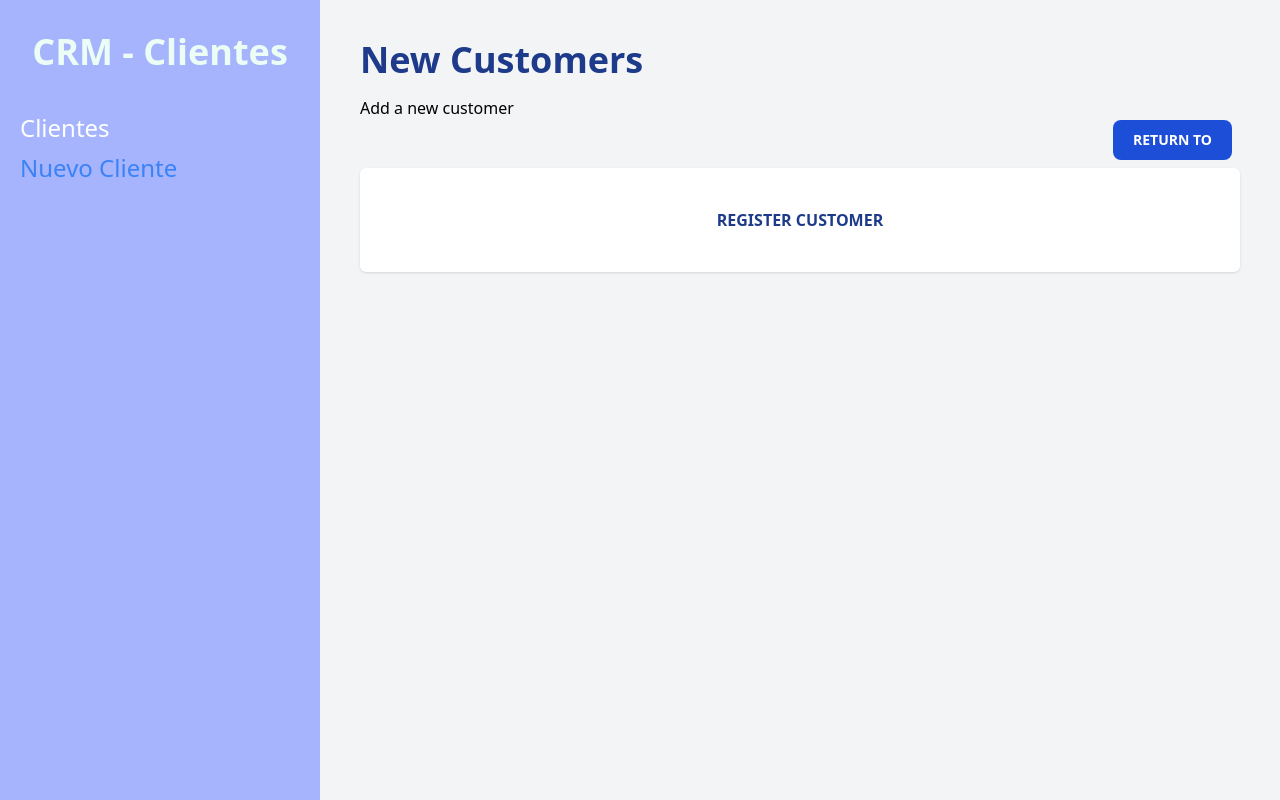
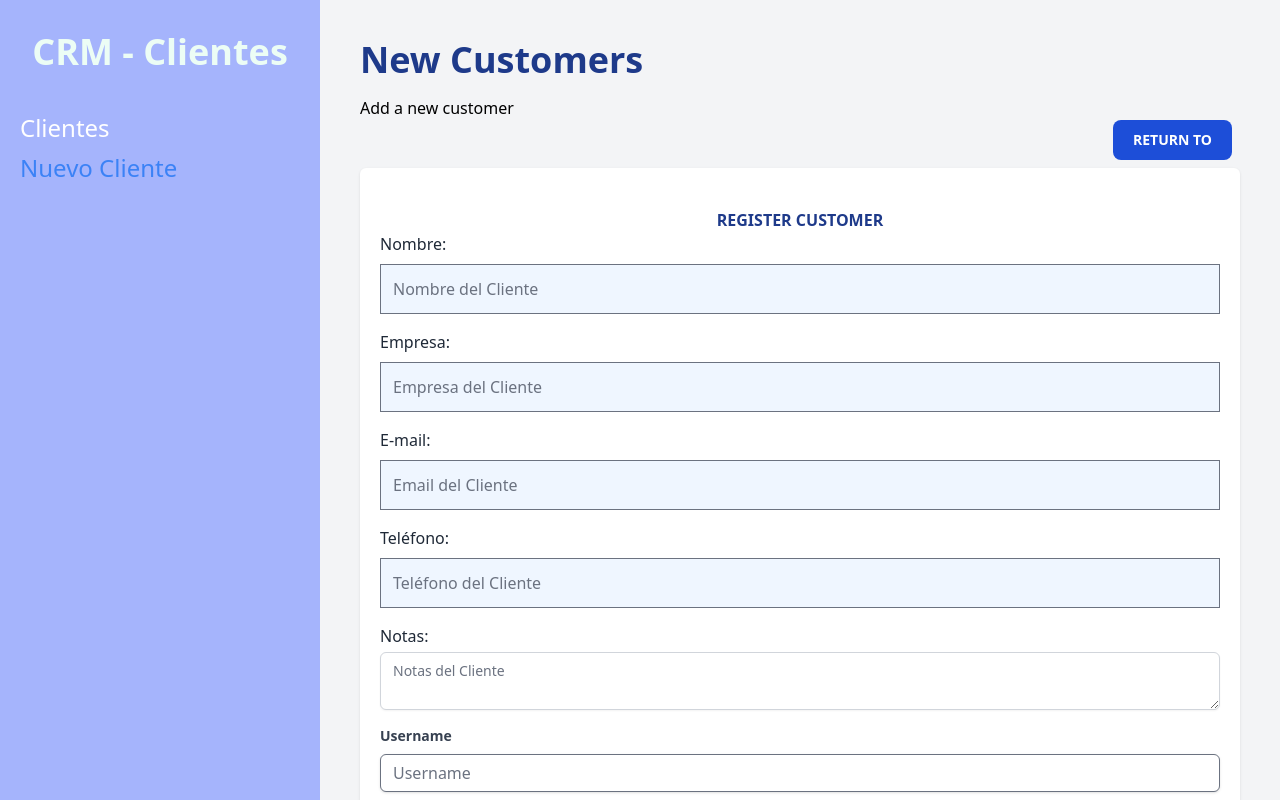
Before and after one commit to miguel8arivera/client-managment, a React (Vite) app: page /new/customer in a window 1280 px wide. Built offline with nearby package versions, Linux system fonts and the light colour scheme.

Commit message:
CustomerPageForm.tsx file added in working in views and to be completed

```diff
--- a/package.json
+++ b/package.json
@@ -9,6 +9,7 @@
     "preview": "vite preview"
   },
   "dependencies": {
+    "@tailwindcss/forms": "^0.5.3",
     "react": "^18.2.0",
     "react-dom": "^18.2.0",
     "react-router-dom": "^6.6.1"
--- /dev/null
+++ b/src/components/CustomerPageForm.tsx
@@ -0,0 +1,109 @@
+import { FC } from 'react';
+
+const CustomerPageForm: FC = function () {
+  return (
+    <>
+      <div className="mb-4">
+        <label className="text-gray-800" htmlFor="nombre">
+          Nombre:
+        </label>
+        <input
+          id="nombre"
+          type="text"
+          className="mt-2 block w-full p-3 bg-blue-50"
+          placeholder="Nombre del Cliente"
+          name="nombre"
+        />
+      </div>
+      <div className="mb-4">
+        <label className="text-gray-800" htmlFor="empresa">
+          Empresa:
+        </label>
+        <input
+          id="empresa"
+          type="text"
+          className="mt-2 block w-full p-3 bg-blue-50"
+          placeholder="Empresa del Cliente"
+          name="empresa"
+        />
+      </div>
+
+      <div className="mb-4">
+        <label className="text-gray-800" htmlFor="email">
+          E-mail:
+        </label>
+        <input
+          id="email"
+          type="email"
+          className="mt-2 block w-full p-3 bg-blue-50"
+          placeholder="Email del Cliente"
+          name="email"
+        />
+      </div>
+
+      <div className="mb-4">
+        <label className="text-gray-800" htmlFor="telefono">
+          Teléfono:
+        </label>
+        <input
+          id="telefono"
+          type="tel"
+          className="mt-2 block w-full p-3 bg-blue-50"
+          placeholder="Teléfono del Cliente"
+          name="telefono"
+        />
+      </div>
+
+      <div className="mb-4">
+        <label className="text-gray-800" htmlFor="notas">
+          Notas:
+        </label>
+        <textarea
+          as="textarea"
+          id="notas"
+          type="text"
+          className="mt-1 block w-full rounded-md border-gray-300 shadow-sm focus:border-indigo-500 focus:ring-indigo-500 sm:text-sm"
+          placeholder="Notas del Cliente"
+          name="notas"
+        />
+      </div>
+      <div className="mb-4">
+        <label
+          className="block text-gray-700 text-sm font-bold mb-2"
+          htmlFor="username"
+        >
+          Username
+        </label>
+        <input
+          className="shadow appearance-none border rounded-md w-full py-2 px-3 text-gray-700 leading-tight focus:outline-none focus:shadow-outline"
+          id="username"
+          type="text"
+          placeholder="Username"
+        />
+      </div>
+
+      <div>
+        <label
+          htmlFor="about"
+          className="block text-sm font-medium text-gray-700"
+        >
+          About
+        </label>
+        <div className="mt-1">
+          <textarea
+            id="about"
+            name="about"
+            rows={3}
+            className="mt-1 block w-full rounded-md border-gray-300 shadow-sm focus:border-indigo-500 focus:ring-indigo-500 sm:text-sm"
+            placeholder="you@example.com"
+          ></textarea>
+        </div>
+        <p className="mt-2 text-sm text-gray-500">
+          Brief description for your profile. URLs are hyperlinked.
+        </p>
+      </div>
+    </>
+  );
+};
+
+export default CustomerPageForm;
--- a/src/pages/NewCustomerPage.tsx
+++ b/src/pages/NewCustomerPage.tsx
@@ -1,5 +1,6 @@
 import { FC } from 'react';
 import { useNavigate } from 'react-router-dom';
+import CustomerPageForm from '../components/CustomerPageForm';
 
 const NewCustomerPage: FC = function () {
   const navigate = useNavigate();
@@ -20,9 +21,13 @@ const NewCustomerPage: FC = function () {
         <p className="text-center font-bold text-blue-900 uppercase">
           Register Customer
         </p>
+
+        <CustomerPageForm />
       </div>
     </div>
   );
 };
 
 export default NewCustomerPage;
+
+// na na na tonight we gonna get on the floor  music
--- a/tailwind.config.cjs
+++ b/tailwind.config.cjs
@@ -4,5 +4,5 @@ module.exports = {
   theme: {
     extend: {},
   },
-  plugins: [],
+  plugins: [require('@tailwindcss/forms')],
 };
```
Also changed, not shown: 1 other file (tests, documents, lock files or other folders).
